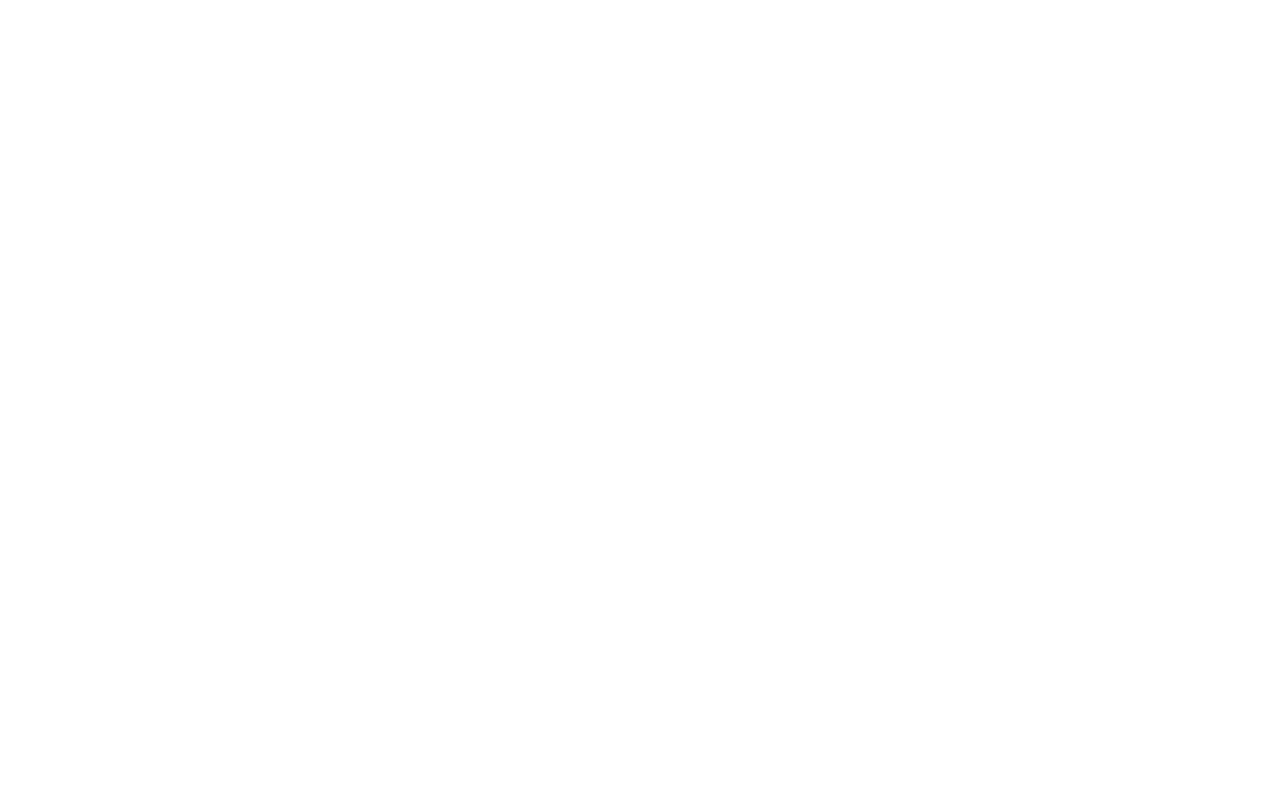
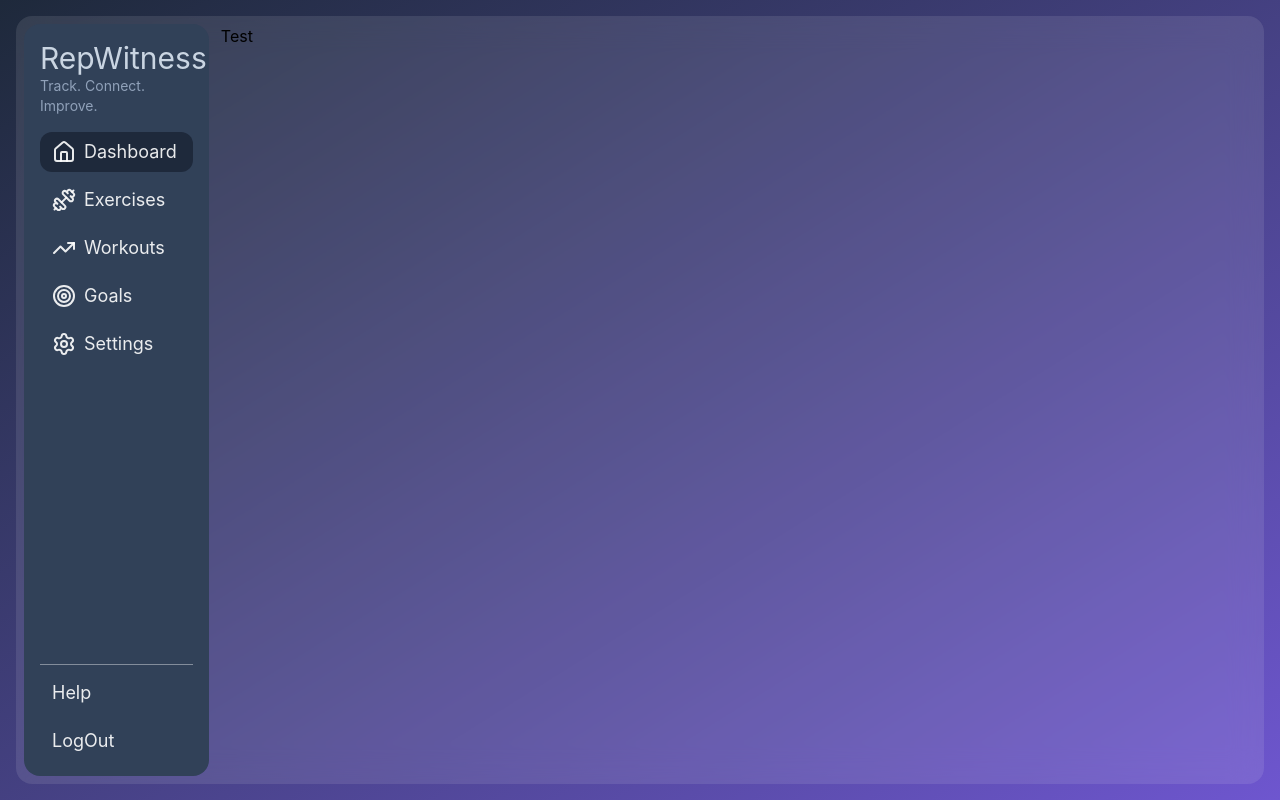
Before and after one commit to RepWitness/RepWitness.WEB, a React (Vite) app: page /profile in a window 1280 px wide. Before the commit this address had no page. Built offline with nearby package versions, Linux system fonts and the light colour scheme.

Commit message:
#REP-13: add profile page component

```diff
--- a/src/components/common/buttons/ButtonWithIcon.tsx
+++ b/src/components/common/buttons/ButtonWithIcon.tsx
@@ -7,6 +7,7 @@
   content: string;
   isActive?: boolean;
   activeStyle?: string;
+  onBtnClick: () => void;
 }
 
 export const ButtonWithIcon = ({
@@ -16,6 +17,7 @@
   content,
   isActive,
   activeStyle = "",
+  onBtnClick,
 }: IButtonWithIconProps) => {
   const defaultClass =
     "hover:bg-power-purple transition duration-200 rounded-xl cursor-pointer text-lg text-white/90 h-10 flex items-center px-3 gap-2 py-2";
@@ -24,7 +26,7 @@
   finalClass += ` ${hoverClassName} ${isActive ? activeStyle : ""}`;
 
   return (
-    <button className={finalClass}>
+    <button className={finalClass} onClick={onBtnClick}>
       {icon}
       {content}
     </button>
--- a/src/components/dashboard/Dashboard.tsx
+++ b/src/components/dashboard/Dashboard.tsx
@@ -9,8 +9,10 @@
 import { AppScreen, ButtonWithIcon, GenericTable} from "../common";
 import { MainCard, CardWithTitle, ExerciseCard, Card } from "./cards";
 import { QuoteOfTheMoment } from "./QuoteOfTheMoment";
+import { useNavigate } from "react-router-dom";
 
 export const Dashboard = () => {
+  const navigate = useNavigate();
   return (
     <AppScreen className="p-4">
       <div className="h-full w-17/20 rounded-2xl flex flex-col gap-2">
@@ -26,6 +28,7 @@
               icon={<UserCircle />}
               content="Bolba-Mateescu Andrei"
               hoverClassName="hover:bg-slate-700 hover:border hover:border-power-purple"
+              onBtnClick={()=>{navigate('/profile')}}
             />
           </div>
         </div>
--- a/src/components/index.ts
+++ b/src/components/index.ts
@@ -1,3 +1,4 @@
 export * from './auth'
 export * from './dashboard'
 export * from './common'
+export * from './profile'
--- /dev/null
+++ b/src/components/profile/Profile.tsx
@@ -0,0 +1,9 @@
+import { AppScreen } from "../common"
+
+export const Profile = () =>{
+    return (
+        <AppScreen className="p-4">
+            Test
+        </AppScreen>
+    )
+}
--- /dev/null
+++ b/src/components/profile/index.ts
@@ -0,0 +1 @@
+export * from './Profile'
--- a/src/providers/RouterProvider.tsx
+++ b/src/providers/RouterProvider.tsx
@@ -1,11 +1,12 @@
 import { Route, Routes } from "react-router-dom";
-import { Dashboard, Auth } from "../components";
+import { Dashboard, Auth, Profile } from "../components";
 
 export const RouterProvider = () =>{
     return (
         <Routes>
             <Route path="/" element={<Auth/>}/>
             <Route path="/dashboard" element={<Dashboard/>}/>
+            <Route path="/profile" element={<Profile/>}/>
         </Routes>
     )
 }
```
